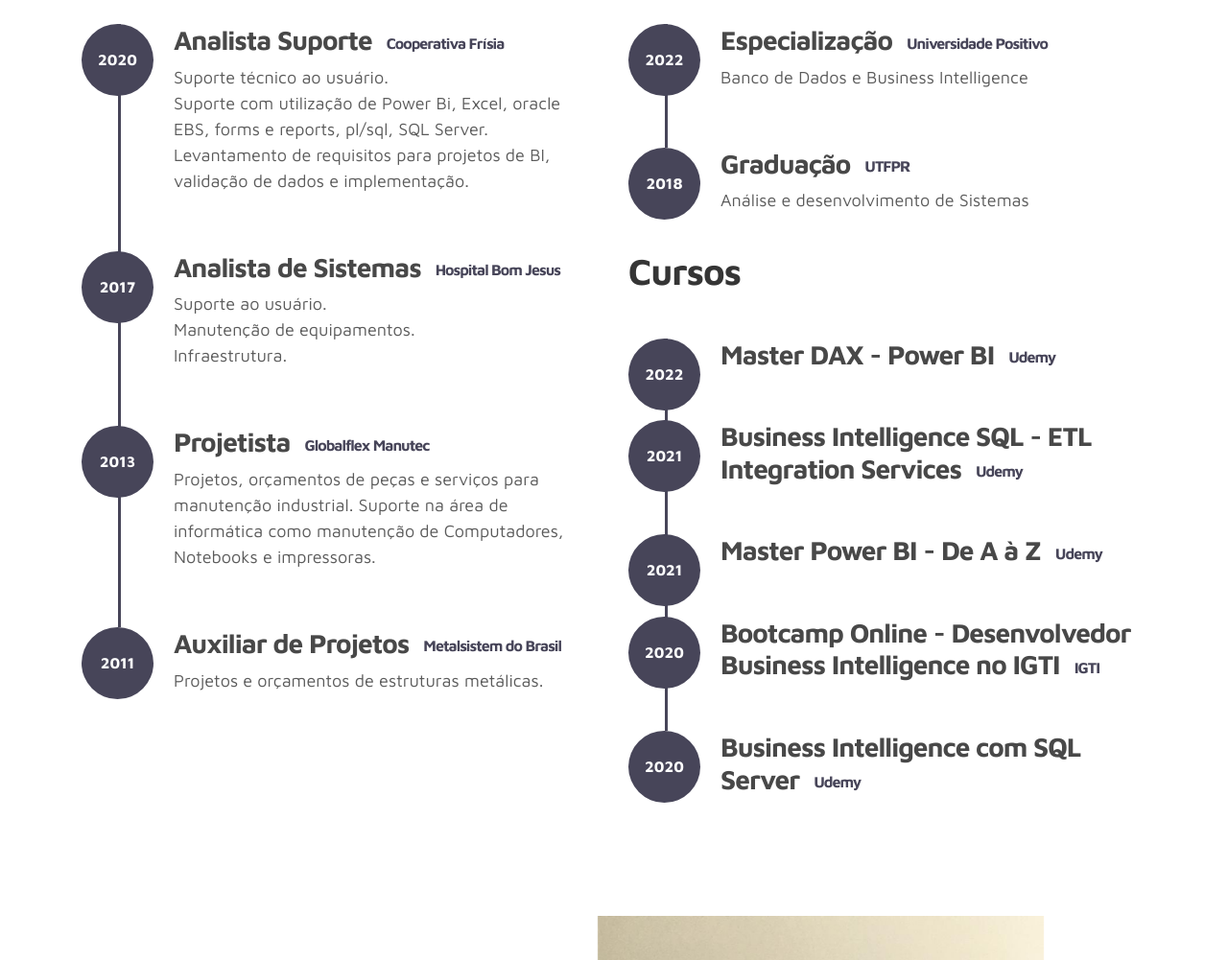
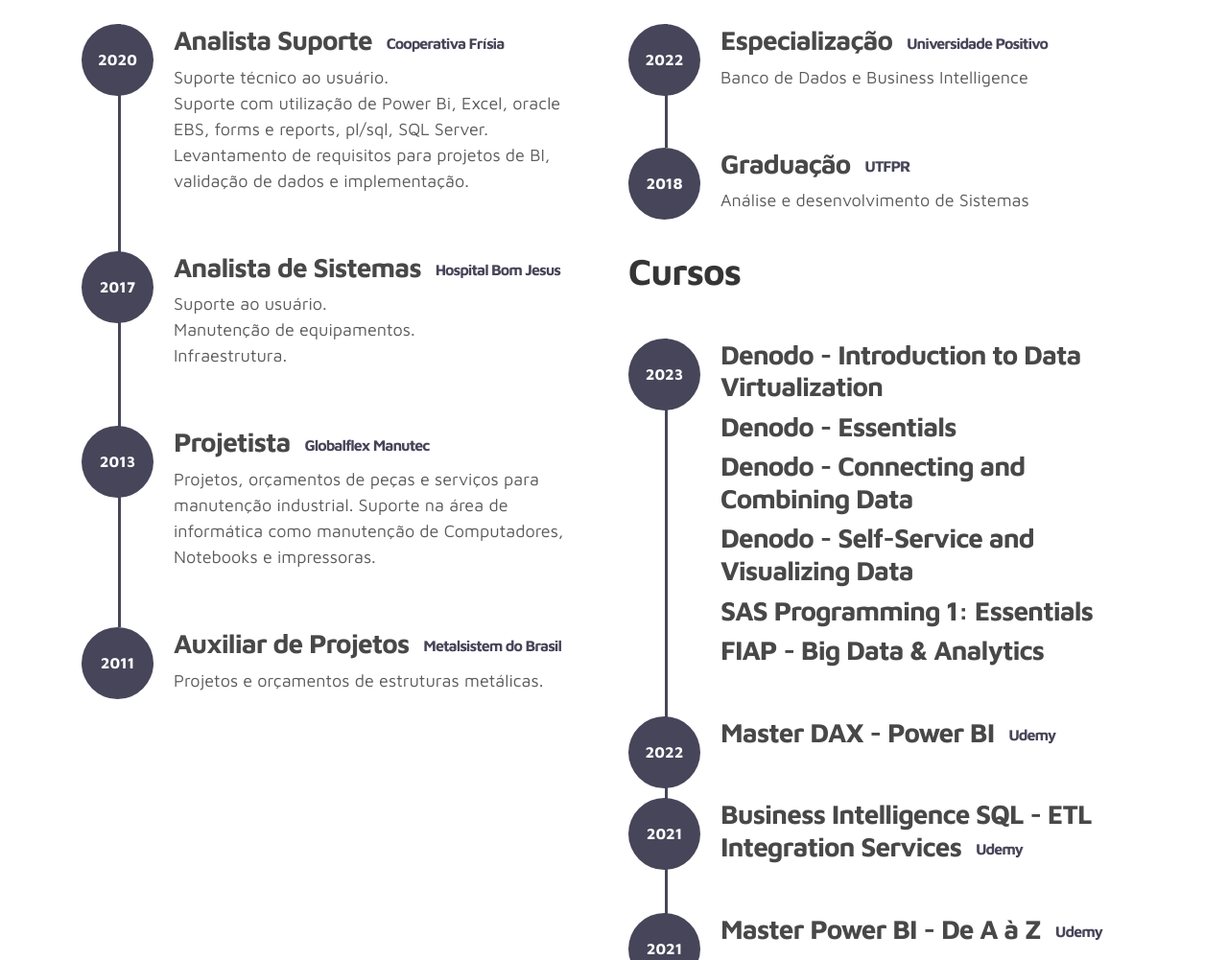
Before and after one commit to EzequielPG/ezequiel-correia, a plain HTML site: page index.html in a window 1280 px wide. Shown: the part 1799-2800 px from the top of the page at 96% size. Drawn offline with Linux system fonts and the light colour scheme; grey boxes are pictures that could not be loaded.

Commit message:
Update index.html
adicionando cursos denodo + fiap 2023

```diff
--- a/index.html
+++ b/index.html
@@ -281,6 +281,35 @@ https://www.tooplate.com/view/2115-marvel
                     <div class="timeline">
                         <div class="timeline-wrapper">
                              <div class="timeline-yr">
+                                  <span>2023</span>
+                             </div>
+                             <div class="timeline-info">
+                                  <h3><span>Denodo - Introduction to Data Virtualization</small></h3>
+                                  <!-- <p>Banco de Dados e Business Intelligence</p> -->
+                             </div>
+                             <div class="timeline-info">
+                                  <h3><span>Denodo - Essentials</small></h3>
+                                  <!-- <p>Banco de Dados e Business Intelligence</p> -->
+                             </div>
+                          <div class="timeline-info">
+                                  <h3><span>Denodo - Connecting and Combining Data</small></h3>
+                                  <!-- <p>Banco de Dados e Business Intelligence</p> -->
+                           </div>
+                          <div class="timeline-info">
+                                  <h3><span>Denodo - Self-Service and Visualizing Data</small></h3>
+                                  <!-- <p>Banco de Dados e Business Intelligence</p> -->
+                          </div>
+                          <div class="timeline-info">
+                                  <h3><span>SAS Programming 1: Essentials</small></h3>
+                                  <!-- <p>Banco de Dados e Business Intelligence</p> -->
+                           </div>
+                          <div class="timeline-info">
+                                  <h3><span>FIAP - Big Data & Analytics</small></h3>
+                                  <!-- <p>Banco de Dados e Business Intelligence</p> -->
+                             </div>
+                        </div>
+                        <div class="timeline-wrapper">
+                             <div class="timeline-yr">
                                   <span>2022</span>
                              </div>
                              <div class="timeline-info">
```
